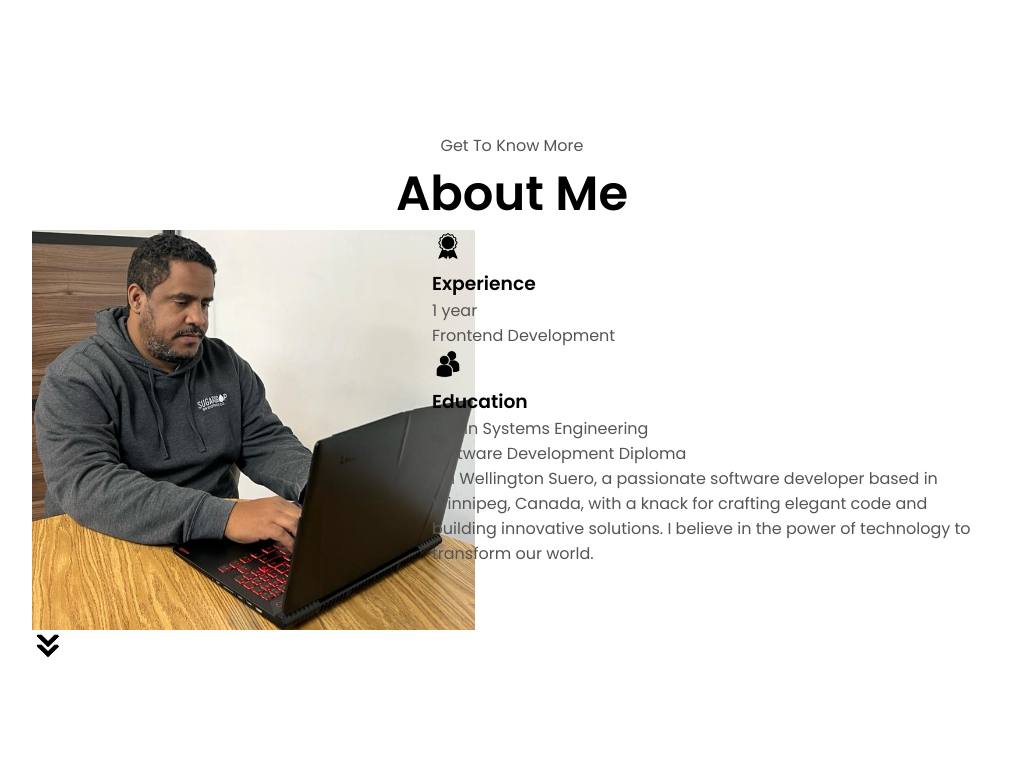
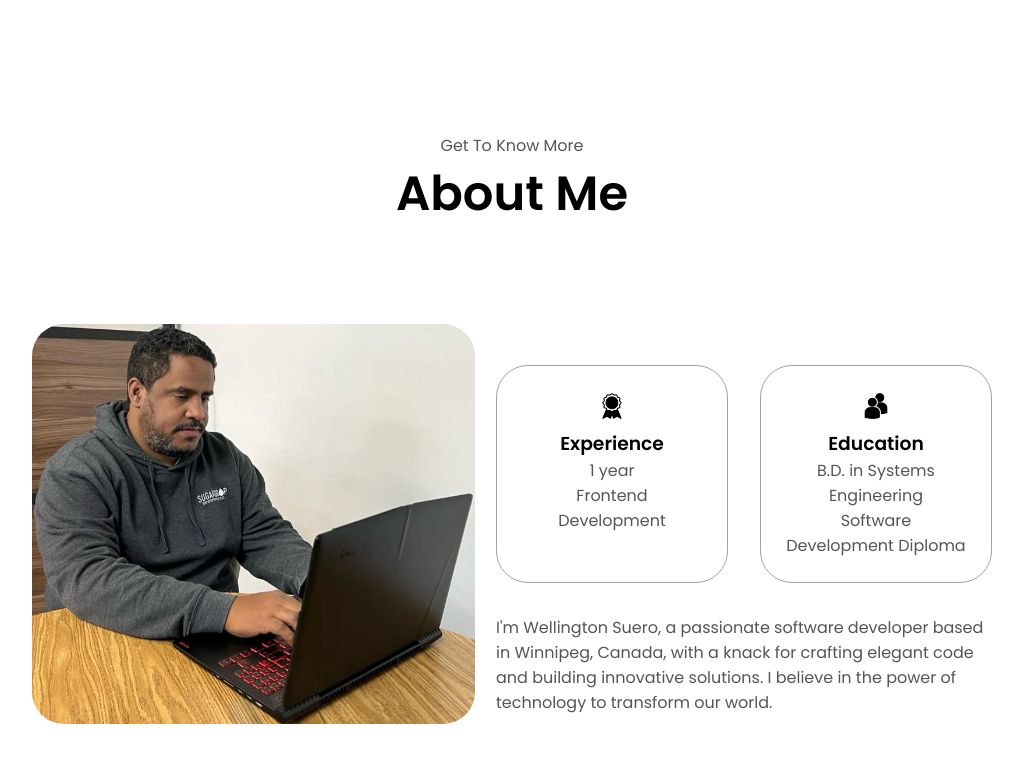
Before and after one commit to Wellfc/wellington-website, a plain HTML site: page index.html in a window 1280 px wide. Shown: the part 675-1440 px from the top of the page, without its empty margins (128-1151 px from the left). Drawn offline with Linux system fonts and the light colour scheme.

Commit message:
added about section

```diff
--- a/assets/style/index.css
+++ b/assets/style/index.css
@@ -267,6 +267,59 @@ section {
     gap: 1rem;
 }
 
+/* ABOUT SECTION */
+
+#about {
+    position: relative;
+}
+
+.about-containers {
+    gap: 2rem;
+    margin-bottom: 2rem;
+    margin-top: 2rem;
+}
+
+.about-details-container {
+    justify-content: center;
+    flex-direction: column;
+}
+
+.about-containers,
+.about-details-container {
+    display: flex;
+}
+
+.about-pic {
+    border-radius: 2rem;
+}
+
+.arrow {
+    position: absolute;
+    right: -5rem;
+    bottom: 2.5rem;
+}
+
+.details-container {
+    padding: 1.5rem;
+    flex: 1;
+    background: #fff;
+    border-radius: 2rem;
+    border: rgb(53, 53, 53) 0.1rem solid;
+    border-color: rgb(163, 163, 163);
+    text-align: center;
+}
+
+.section-container {
+    gap: 4rem;
+    height: 80%;
+}
+
+.section__pic-container {
+    height: 400px;
+    width: 400px;
+    margin: auto 0;
+}
+
 
 @media screen and (max-width: 1000px) {
     #desktop-nav {
```
